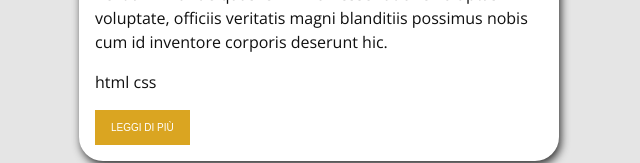
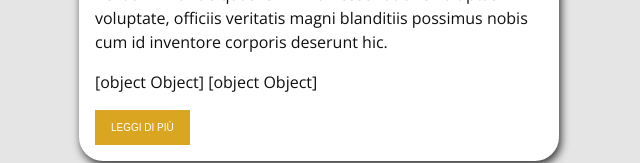
Before and after one commit to Giulia-Ciampelli/react-props, a React (Vite) app: page / in a window 1280 px wide. Shown: the part 640-803 px from the top of the page, without its empty margins (321-961 px from the left). Built offline with nearby package versions, Linux system fonts and the light colour scheme.

Commit message:
docs: tag map

```diff
--- a/src/components/Card/PostCard.jsx
+++ b/src/components/Card/PostCard.jsx
@@ -7,6 +7,7 @@ export default function PostCard({ post }) {
     const button = 'leggi di più';
 
     // map di map?
+    const custom_tags = post.tags.map((tag, index) => <span key={index} className={`tag-${tag.toLowerCase()}`}>{tag}</span>);
 
     // markup
     return (
@@ -23,7 +24,7 @@ export default function PostCard({ post }) {
                         {post.content}
                     </p>
                     <p className="tags">
-                        {post.tags.join(' ')}
+                        {custom_tags.join(' ')}
                     </p>
                     <button className={style.btn}>
                         {button.toUpperCase()}
```
